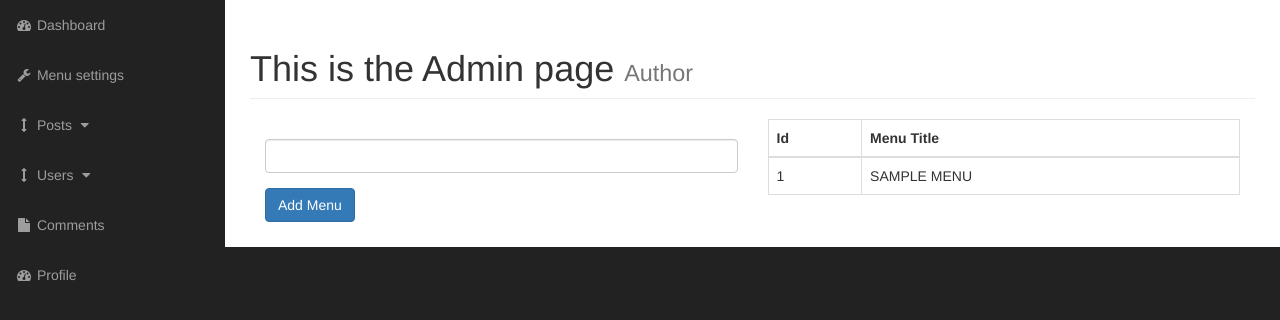
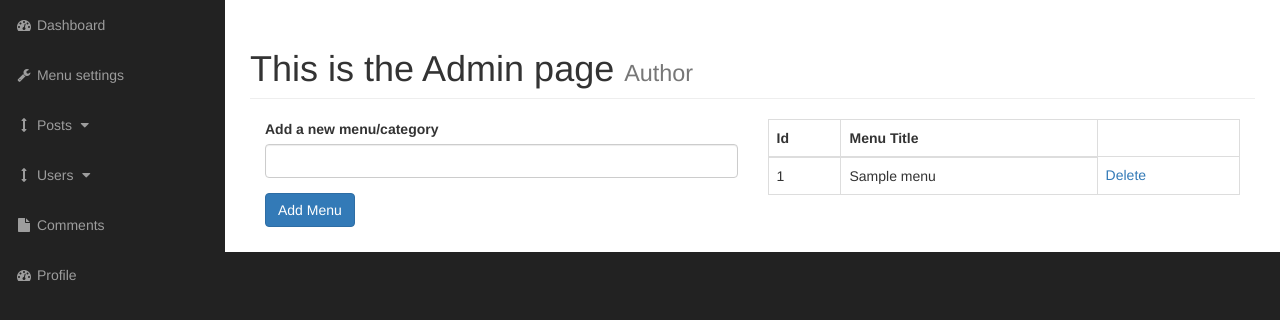
Before and after one commit to santarinareyes/Project-Improve, a PHP site: page /admin/menus.php in a window 1280 px wide. Shown: the part 51-371 px from the top of the page. Run offline with PHP 8.4, Linux system fonts and the light colour scheme; tables that the repository leaves empty or names only in its code hold one stand-in row (values such as "Sample post").

Commit message:
functional delete button from admin

```diff
--- a/blogProject/admin/includes/admin_functions.php
+++ b/blogProject/admin/includes/admin_functions.php
@@ -1,19 +1,31 @@
 <?php
 
 // Show all menus/categories from the database
+// And also the delete function from the admin page
 function adminShowMenus()
 {
     global $abc;
     $getNav = $abc->query("SELECT * FROM menus");
 
     while ($menus = $getNav->fetch()) {
-        $m_title = strtoupper($menus['menu_title']);
+        $m_title = $menus['menu_title'];
         $m_id = $menus['menu_id'];
         echo "<tr><td>$m_id</td>";
-        echo "<td>$m_title</td></tr>";
+        echo "<td>$m_title</td>";
+        echo "<td><a href=\"?delete=$m_id\">Delete</a></td></tr>";
+    }
+
+    if(isset($_GET["delete"])) {
+        $d_id = $_GET["delete"];
+
+        $delete_menu = $abc->query("DELETE FROM menus WHERE menu_id = $d_id");
+        $delete_menu->fetch();
+        header("location:menus.php");
     }
 }
 
+
+// Add a new menu/cateogry into the database and display in admin
 function adminAddMenu()
 {
     global $abc;
@@ -23,9 +35,9 @@ function adminAddMenu()
         $insertNav->bindParam(":yaas", $newMenu);
 
         if ($newMenu && $insertNav->execute()) {
-            echo "$newMenu added";
+            echo "<strong>$newMenu added</strong>";
         } else {
-            echo "Something went wrong.";
+            echo "<strong>Field cannot be empty. If this continues, please contact Richard.</strong>";
         }
     }
 }
--- a/blogProject/admin/includes/admin_header.php
+++ b/blogProject/admin/includes/admin_header.php
@@ -1,4 +1,5 @@
 <?php
+ob_start();
 include "../includes/db.php";
 include "admin_functions.php";
 ?>
--- a/blogProject/admin/menus.php
+++ b/blogProject/admin/menus.php
@@ -13,15 +13,15 @@
                 <small>Author</small>
               </h1>
               <div class="col-xs-6">
-                  <?php adminAddMenu();?>
-                  <form action="" method="post">
-                      <div class="form-group">
-                          <label for="menu_title"></label>
+                  <div class="form-group">
+                      <form action="" method="post">
+                          <label for="menu_title">Add a new menu/category</label>
                           <input class="form-control" type="text" name="menu_title">
                         </div>
                         <div class="form-group">
                             <input name="menu_add" class="btn btn-primary" type="submit" value="Add Menu">
                         </div>
+                        <?php adminAddMenu();?>
                   </form>
               </div>
               <!-- /.Menu add form -->
```
